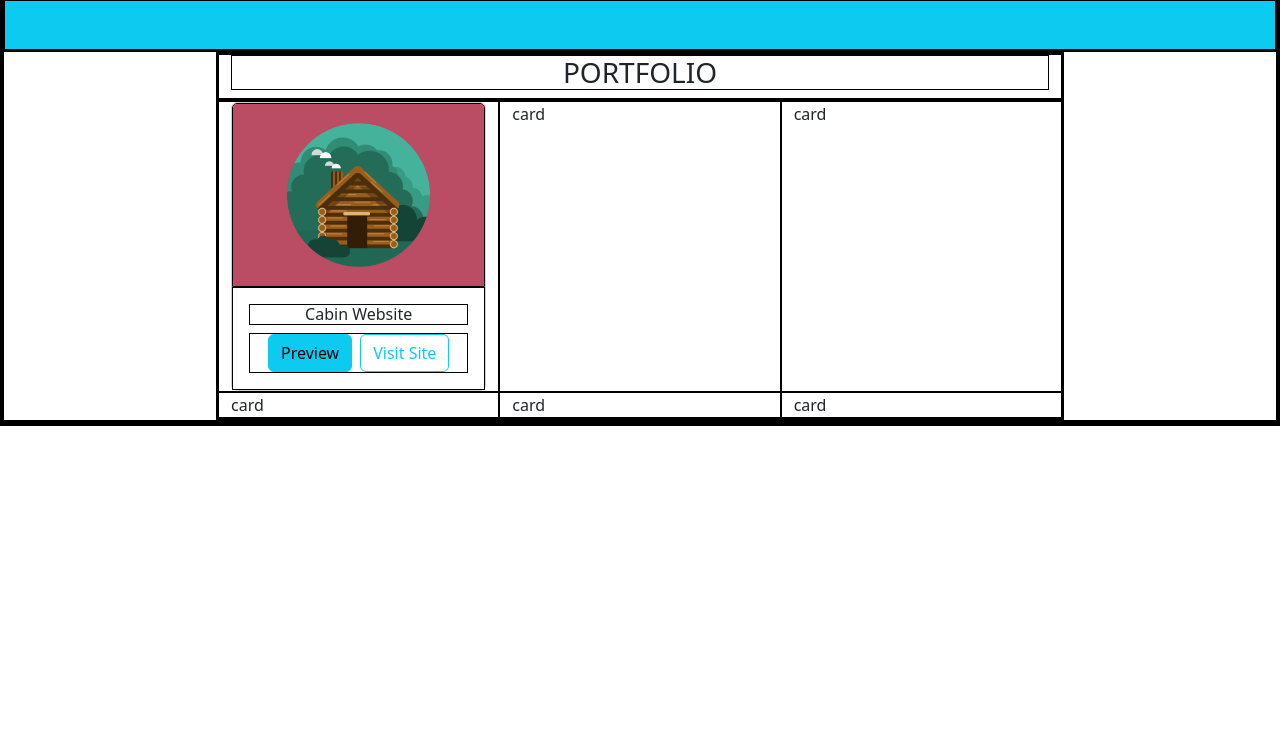
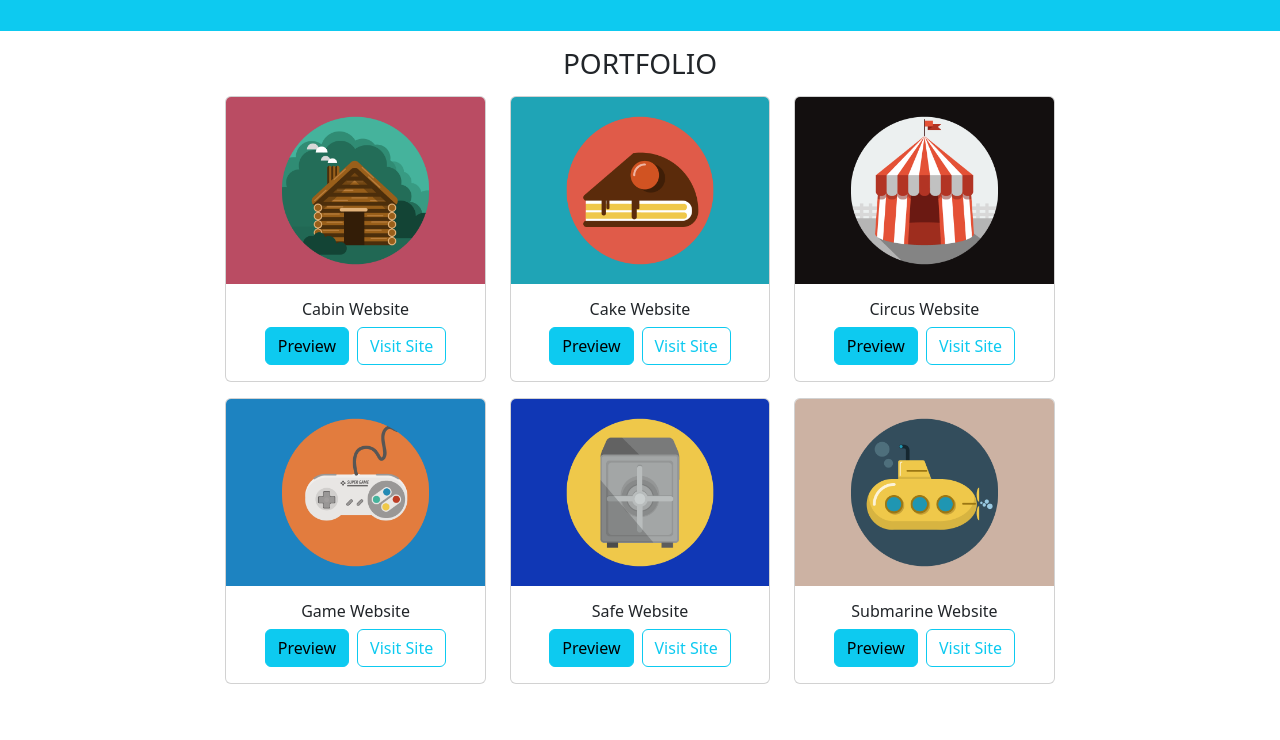
Before and after one commit to LorenzoGalimberti/bootstrap-html-freelancer, a plain HTML site: page index.html in a window 1280 px wide. Shown: the part 525-1265 px from the top of the page. Before the commit the page ends 951 px from the top, so only its background shows below. Drawn offline with nearby package versions, Linux system fonts and the light colour scheme.

Commit message:
portfolio cards realization

```diff
--- a/css/style.css
+++ b/css/style.css
@@ -1,3 +1,3 @@
-*{
+/* *{
     border: 1px solid black;
-}
+} */
--- a/css/utility.css
+++ b/css/utility.css
@@ -119,6 +119,9 @@
 .small_text {
     font-size: 0.7em;
 }
+.small_text_2{
+    font-size: 0.8em;
+}
 
 .big_text {
     font-size: 1.2em;
--- a/index.html
+++ b/index.html
@@ -34,7 +34,7 @@
                     </div>
                     <div class="col-4 mx-auto text-center">
                         <h2>Lorenzo Galimberti</h2>
-                        <p>Full stack developer</p>
+                        <p class="small_text_2">FULL STACK DEVELOPER</p>
                     </div>
                 </div>
 
@@ -44,14 +44,15 @@
 
         <!-- i miei lavori -->
         <section>
-            <div class="container col-8">
+            <div class="container col-8 mt-3 mb-5">
                 <div class="row text-center">
                     <div class="col-12">
                         <h3>PORTFOLIO</h3>
                     </div>
                 </div>
                 <div class="row">
-                    <div class="col-4 d-flex justify-content-center ">
+                    <!-- 1st card - cabin -->
+                    <div class="col-4 d-flex justify-content-center my-2">
                         <div class="card w-100 " style="width: 18rem;">
                             <img src="./img/portfolio/cabin.png" class="card-img-top" alt="Cabin Project Image">
                             <div class="card-body">
@@ -63,11 +64,71 @@
                             </div>
                           </div>
                     </div>
-                    <div class="col-4">card</div>
-                    <div class="col-4">card</div>
-                    <div class="col-4">card</div>
-                    <div class="col-4">card</div>
-                    <div class="col-4">card</div>
+                    <!-- 2nd card - cake -->
+                    <div class="col-4 d-flex justify-content-center my-2 ">
+                        <div class="card w-100 " style="width: 18rem;">
+                            <img src="./img/portfolio/cake.png" class="card-img-top" alt="Cake Project Image">
+                            <div class="card-body">
+                              <h6 class="card-title text-center">Cake Website</h6>
+                              <div class="d-flex justify-content-center ">
+                                <a href="#" class="btn btn-info mx-1">Preview</a>
+                                <a href="#" class="btn btn-outline-info mx-1">Visit Site</a>
+                              </div>
+                            </div>
+                          </div>
+                    </div>
+                    <!-- 3rd card -circus -->
+                    <div class="col-4 d-flex justify-content-center my-2">
+                        <div class="card w-100 " style="width: 18rem;">
+                            <img src="./img/portfolio/circus.png" class="card-img-top" alt="Circus Project Image">
+                            <div class="card-body">
+                              <h6 class="card-title text-center">Circus Website</h6>
+                              <div class="d-flex justify-content-center ">
+                                <a href="#" class="btn btn-info mx-1">Preview</a>
+                                <a href="#" class="btn btn-outline-info mx-1">Visit Site</a>
+                              </div>
+                            </div>
+                          </div>
+                    </div>
+                    <!-- 4th card -- GAME -->
+                    <div class="col-4 d-flex justify-content-center my-2 ">
+                        <div class="card w-100 " style="width: 18rem;">
+                            <img src="./img/portfolio/game.png" class="card-img-top" alt="Game Project Image">
+                            <div class="card-body">
+                              <h6 class="card-title text-center">Game Website</h6>
+                              <div class="d-flex justify-content-center ">
+                                <a href="#" class="btn btn-info mx-1">Preview</a>
+                                <a href="#" class="btn btn-outline-info mx-1">Visit Site</a>
+                              </div>
+                            </div>
+                          </div>
+                    </div>
+                    <!-- 5th card --SAFE -->
+                    <div class="col-4 d-flex justify-content-center my-2">
+                        <div class="card w-100 " style="width: 18rem;">
+                            <img src="./img/portfolio/safe.png" class="card-img-top" alt="Safe Project Image">
+                            <div class="card-body">
+                              <h6 class="card-title text-center">Safe Website</h6>
+                              <div class="d-flex justify-content-center ">
+                                <a href="#" class="btn btn-info mx-1">Preview</a>
+                                <a href="#" class="btn btn-outline-info mx-1">Visit Site</a>
+                              </div>
+                            </div>
+                          </div>
+                    </div>
+                    <!-- 6th card -- SUBMARINE -->
+                    <div class="col-4 d-flex justify-content-center my-2 ">
+                        <div class="card w-100 " style="width: 18rem;">
+                            <img src="./img/portfolio/submarine.png" class="card-img-top" alt="Submarine Project Image">
+                            <div class="card-body">
+                              <h6 class="card-title text-center">Submarine Website</h6>
+                              <div class="d-flex justify-content-center ">
+                                <a href="#" class="btn btn-info mx-1">Preview</a>
+                                <a href="#" class="btn btn-outline-info mx-1">Visit Site</a>
+                              </div>
+                            </div>
+                          </div>
+                    </div>
                 </div>
             </div>
         </section>
```
